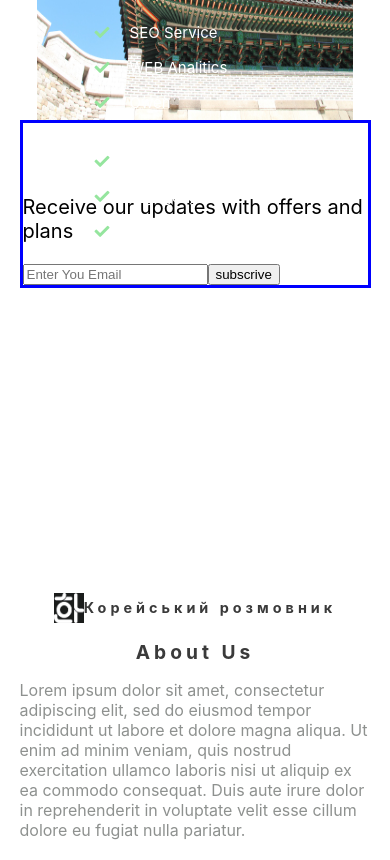
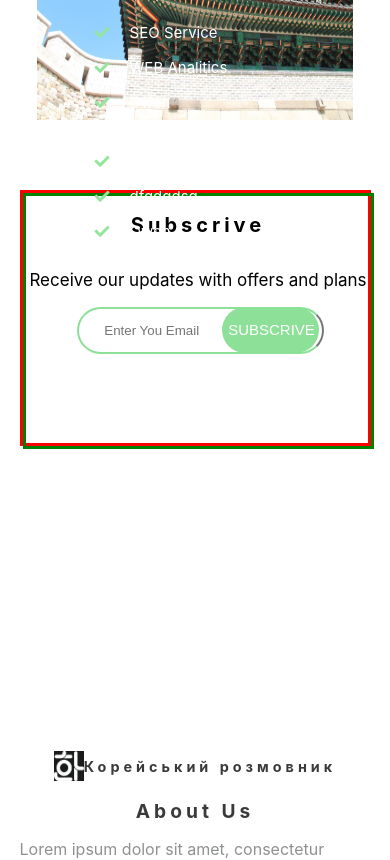
Before and after one commit to KeyToTech/KoreanPhraseBookSite, a React (Create React App) app: page / in a window 390 px wide. Shown: the part 5080-5940 px from the top of the page. Built offline with nearby package versions, Linux system fonts and the light colour scheme.

Commit message:
mobile scaling for section form done

```diff
--- a/src/components/content/form.css
+++ b/src/components/content/form.css
@@ -113,12 +113,87 @@
 
 @media only screen and (max-width: 768px) {
 
+    .form {
+        border: red solid;
+        height: 250px;
+        margin-top: 70px;
+    }
+
     .form-container {
-        border: blue solid;
+        border: green solid;
+        height: 250px;
+        width: 100%;
+        margin: 0 auto;
+        display: flex;
+        flex-direction: column;
+        align-items: center;
+    }
+
+    .subscrive {
+
+        color: black;
+        font-size: 20px;
+    }
+
+    .discription {
+        font-size: 17px;
+    }
+
+    .subscrive-form {
+        height: 53px;
+        width: 70%;
+        display: flex;
+        flex-direction: row;
+        position: relative;
+    }
+
+    .search-txt {
+        height: 80%;
+        width: 80%;
+        border-left: 2px #8de097 solid;
+        border-top: 2px #8de097 solid;
+        border-bottom: 2px #8de097 solid;
+        border-radius: 25px;
+        position: absolute;
+        top: 0;
+        left: 0;
+        padding: 0 25px;
+        margin: 0;
+
+    }
+
+    .search-btn {
+        background: #8de097;
+        border: none;
+        border-radius: 35px;
+        height: 86%;
+        width: 40%;
+        text-align: center;
+        font-size: 15px;
+        text-transform: uppercase;
+        font-family: sans-serif;
+        color: #fff;
+        position: absolute;
+        top: 0;
+        right: 0;
+    }
+
+    .search-btn:hover {
+        background: #7d9b80;
     }
 
 }
 
 @media only screen and (max-width: 365px) {
 
+    .subscrive-form {
+        height: 47px;
+        width: 95%;
+     }
+
+     .search-btn {
+        width: 35%;
+        font-size: 13px;
+    }
+
 }
```
